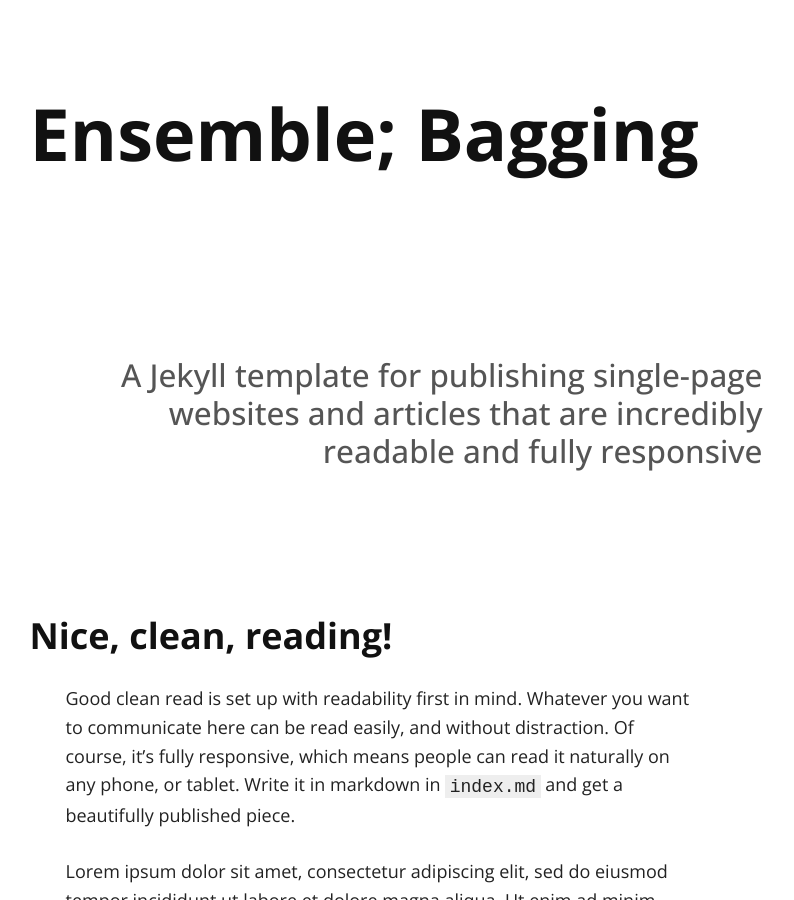
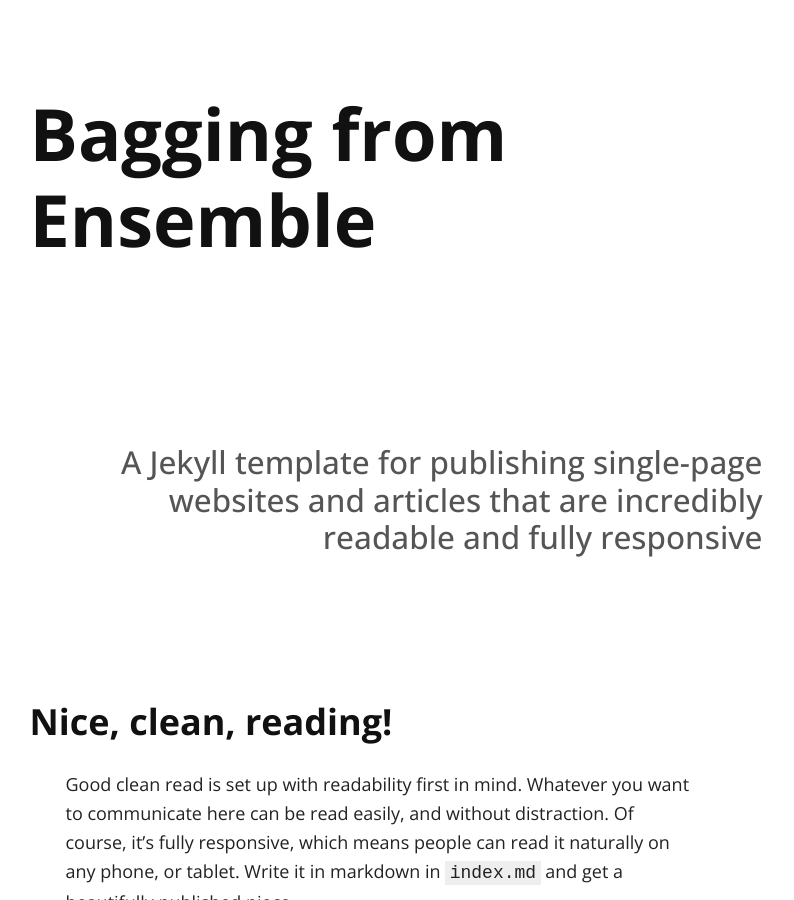
Before and after one commit to seokchaeyoon/seokchaeyoon.github.io, a Jekyll site: the page built from index.md, in a window 1280 px wide and 900 px high. Shown: the whole window, without its empty margins (262-1056 px from the left). Built offline with Jekyll 4.4.1, drawn with Linux system fonts in a browser that asks for light colours; nearby versions of some CDN libraries; our own code applies the rules of GitHub Pages for plain Markdown files.

Commit message:
Update default.html

```diff
--- a/_layouts/default.html
+++ b/_layouts/default.html
@@ -18,7 +18,7 @@
 <body>
   <article>
    <div class="container">
-    <h1><a href="./">Ensemble; Bagging</a></h1>
+    <h1><a href="./">Bagging from Ensemble</a></h1>
     {{ content }}
     </div>
   </article>
```
